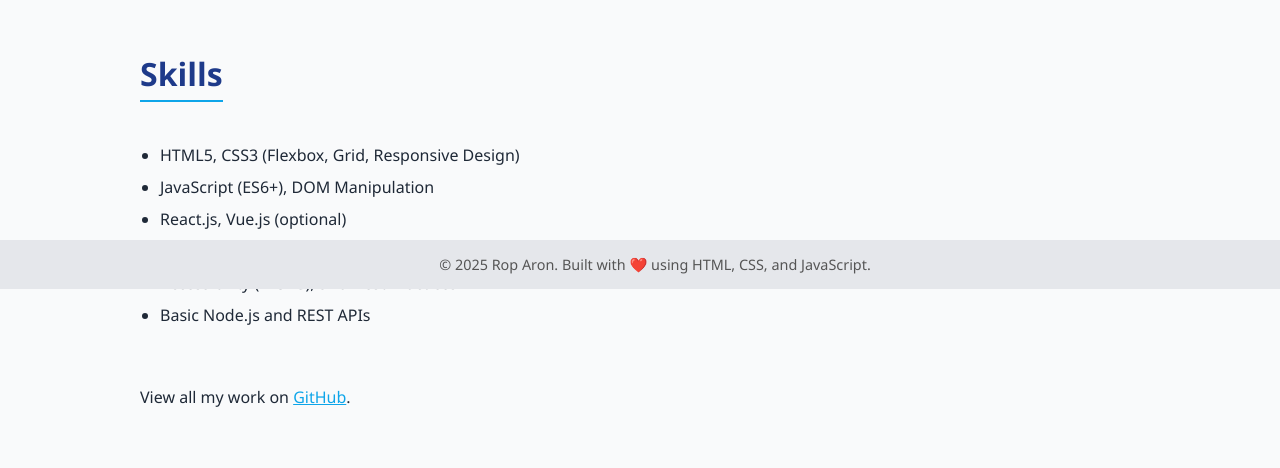
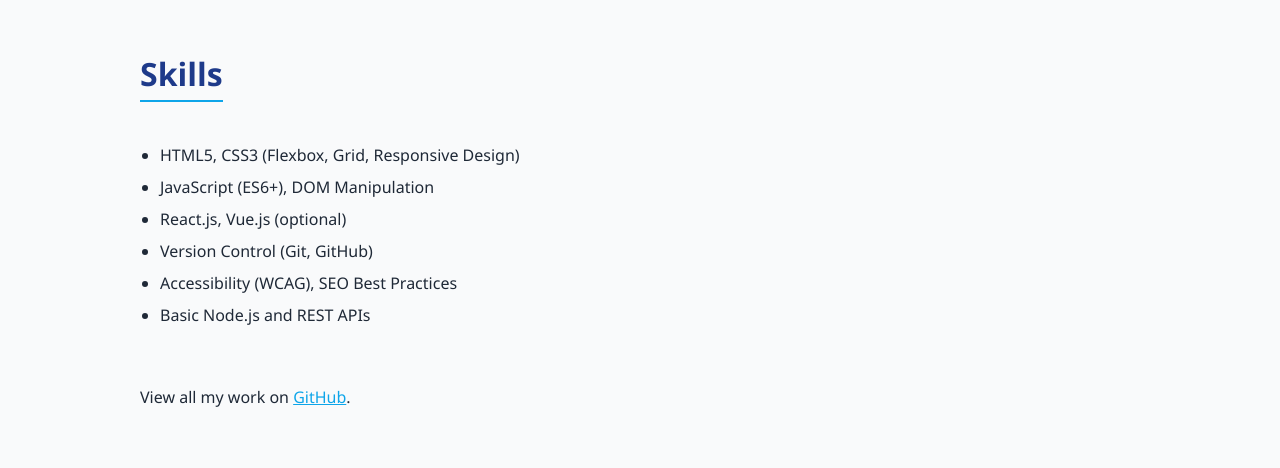
Before and after one commit to roparon/Flask_Task_App, a Flask app: template app/templates/griev.html in a window 1280 px wide. Shown: the part 511-979 px from the top of the page. Run offline with Flask 3, Linux system fonts and the light colour scheme; the template is opened without the code that fills it, so the values that code supplies are empty.

Commit message:
innitial commit

```diff
--- a/app/templates/griev.html
+++ b/app/templates/griev.html
@@ -159,9 +159,5 @@
 
   </main>
 
-  <footer>
-    &copy; 2025 Rop Aron. Built with ❤️ using HTML, CSS, and JavaScript.
-  </footer>
-
 </body>
 </html>
```
